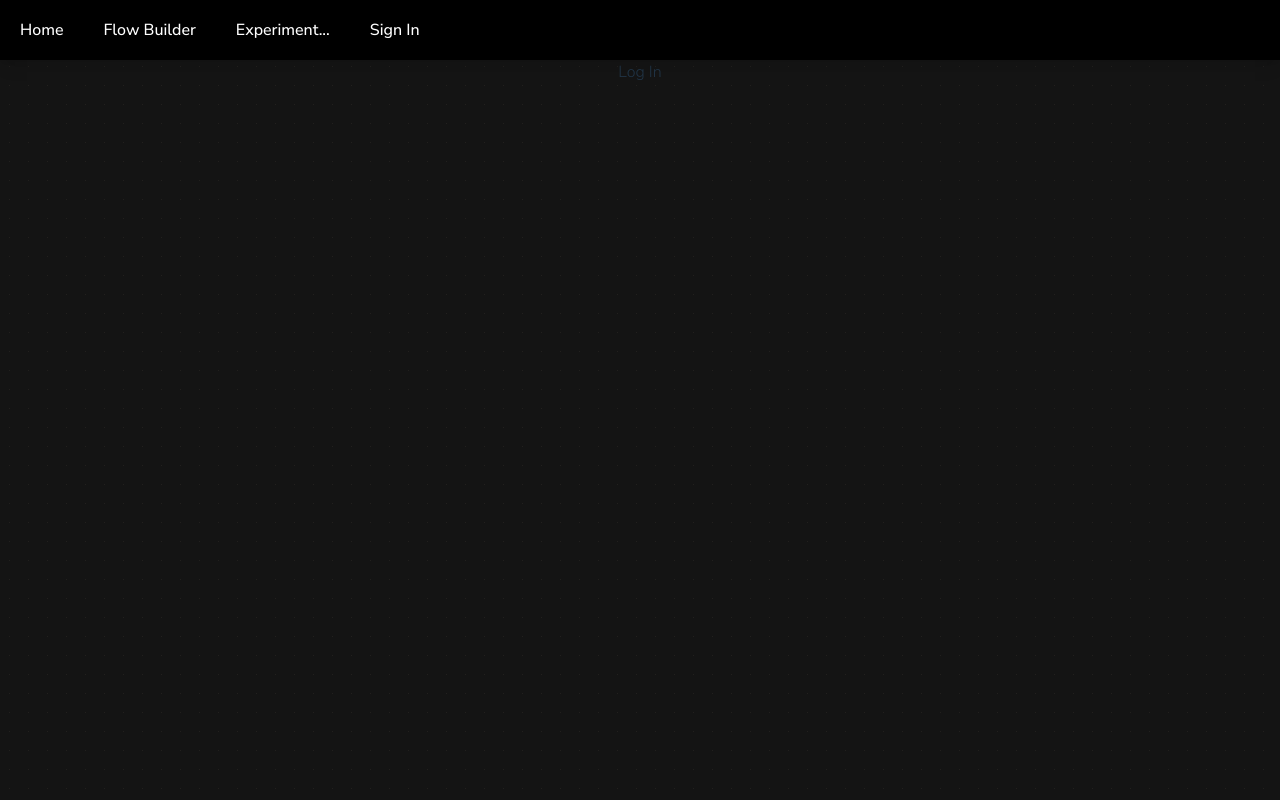
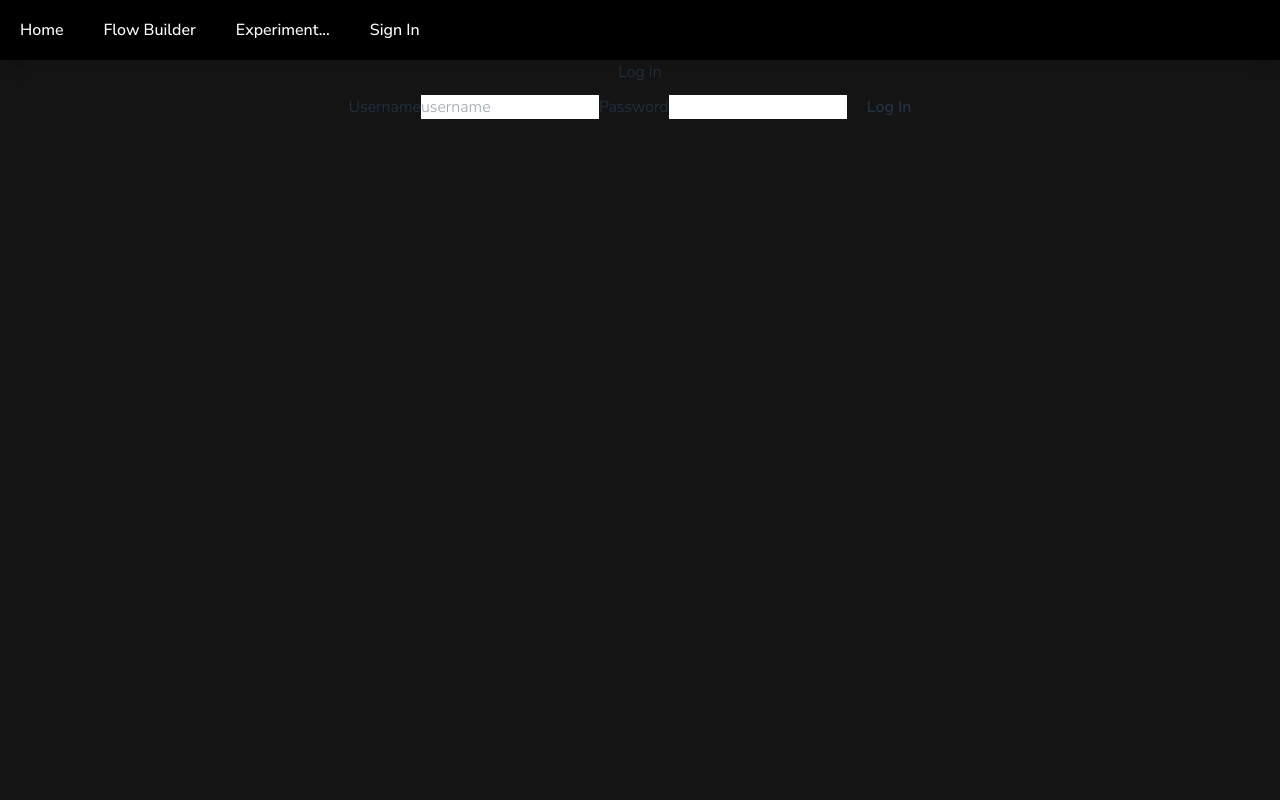
Before and after one commit to sevleo/YoGato-frontend, a React (Vite) app: page /sign-in in a window 1280 px wide. Built offline with nearby package versions, Linux system fonts and the light colour scheme; no server answers.

Commit message:
Update log-in

```diff
--- a/src/components/pages/SignIn.tsx
+++ b/src/components/pages/SignIn.tsx
@@ -8,19 +8,45 @@ export default function SignIn({
   location,
   setLocation,
 }) {
-  const [signUpPage, setSignUpPage] = useState("");
+  const [username, setUsername] = useState("");
+  const [password, setPassword] = useState("");
 
-  useEffect(() => {
-    async function fetchSignUpPage() {
-      try {
-        const response = await axios.get("http://localhost:3001/sign-up");
-        setSignUpPage(response.data);
-      } catch (error) {
-        console.error("Error fetching sign-up page:", error);
-      }
+  async function handleLogin(event) {
+    event.preventDefault();
+    console.log(event);
+    try {
+      const response = await axios.post("http://localhost:3001/log-in", {
+        username: username,
+        password: password,
+      });
+      console.log(response);
+    } catch (error) {
+      console.error("Error logging in:", error);
     }
-    fetchSignUpPage();
-  }, []);
+  }
+
+  // async function handleLogin(event) {
+  //   event.preventDefault();
+
+  //   try {
+  //     const response = await fetch("http://localhost:3001/log-in", {
+  //       method: "POST",
+  //       headers: {
+  //         "Content-Type": "application/json",
+  //       },
+  //       body: JSON.stringify({ username: username, password: password }),
+  //     });
+
+  //     if (!response.ok) {
+  //       console.log(response);
+  //       throw new Error("Login failed");
+  //     }
+
+  //     window.location.href = "/";
+  //   } catch (error) {
+  //     console.error("Error logging in:", error);
+  //   }
+  // }
 
   return (
     <>
@@ -32,7 +58,28 @@ export default function SignIn({
       />
       <div>
         <h2>Log In</h2>
-        <div dangerouslySetInnerHTML={{ __html: signUpPage }} />
+        <div>
+          <form method="POST" onSubmit={handleLogin}>
+            <label htmlFor="username">Username</label>
+            <input
+              id="username"
+              name="username"
+              placeholder="username"
+              type="text"
+              value={username}
+              onChange={(e) => setUsername(e.target.value)}
+            />
+            <label htmlFor="password">Password</label>
+            <input
+              id="password"
+              name="password"
+              type="password"
+              value={password}
+              onChange={(e) => setPassword(e.target.value)}
+            />
+            <button type="submit">Log In</button>
+          </form>
+        </div>
       </div>
     </>
   );
```
